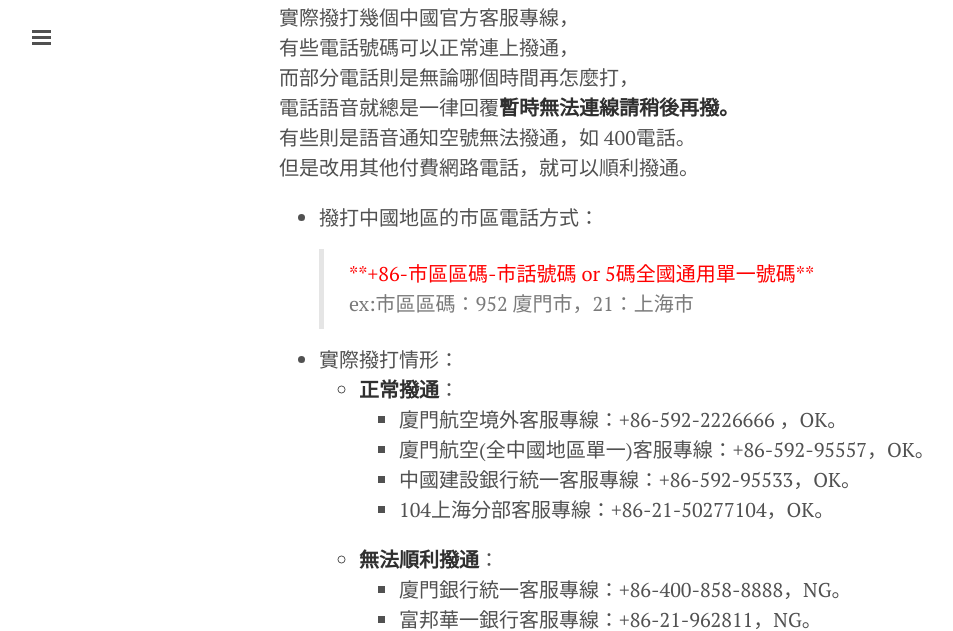
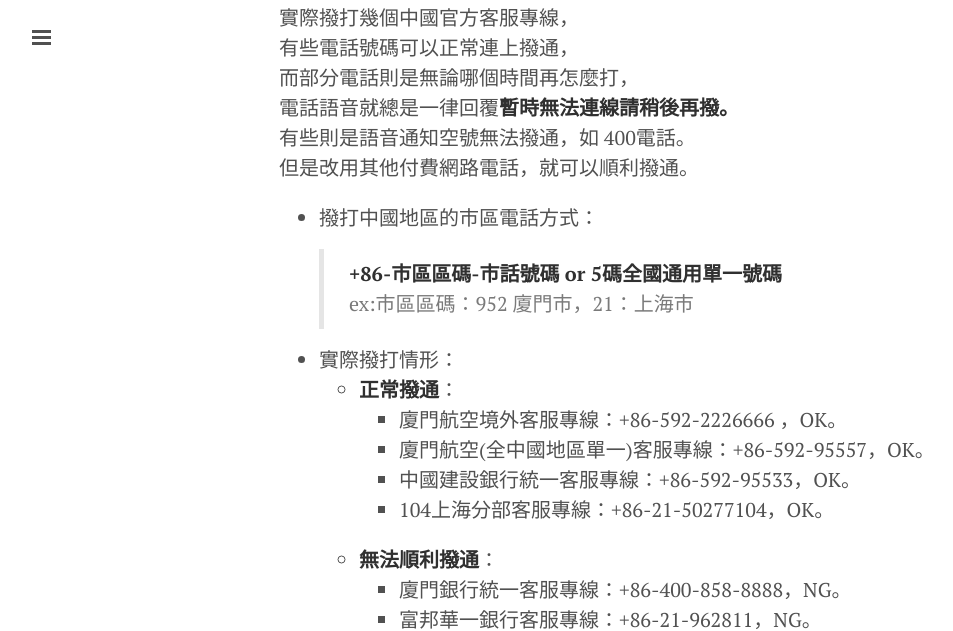
Before and after one commit to shengshampoo/shengshampoo.github.io, a Jekyll site: the page built from _posts/2016-07-13-juiker-app.markdown, in a window 1280 px wide and 900 px high, scrolled down 839 px, cut to the strip 0-631 px from the top of the window. Shown: the whole strip, without its empty margins (1-954 px from the left). Built offline with Jekyll 4.4.1, drawn with Linux system fonts in a browser that asks for light colours.

Commit message:
Update 2016-07-13-juiker-app.markdown

```diff
--- a/_posts/2016-07-13-juiker-app.markdown
+++ b/_posts/2016-07-13-juiker-app.markdown
@@ -31,7 +31,7 @@ layout: post
 但是改用其他付費網路電話，就可以順利撥通。
 
 * 撥打中國地區的市區電話方式：
-    > <font color=red>**+86-市區區碼-市話號碼 or 5碼全國通用單一號碼**</font>
+    > **+86-市區區碼-市話號碼 or 5碼全國通用單一號碼**
     > ex:市區區碼：952 廈門市，21：上海市
 
 * 實際撥打情形：
```
